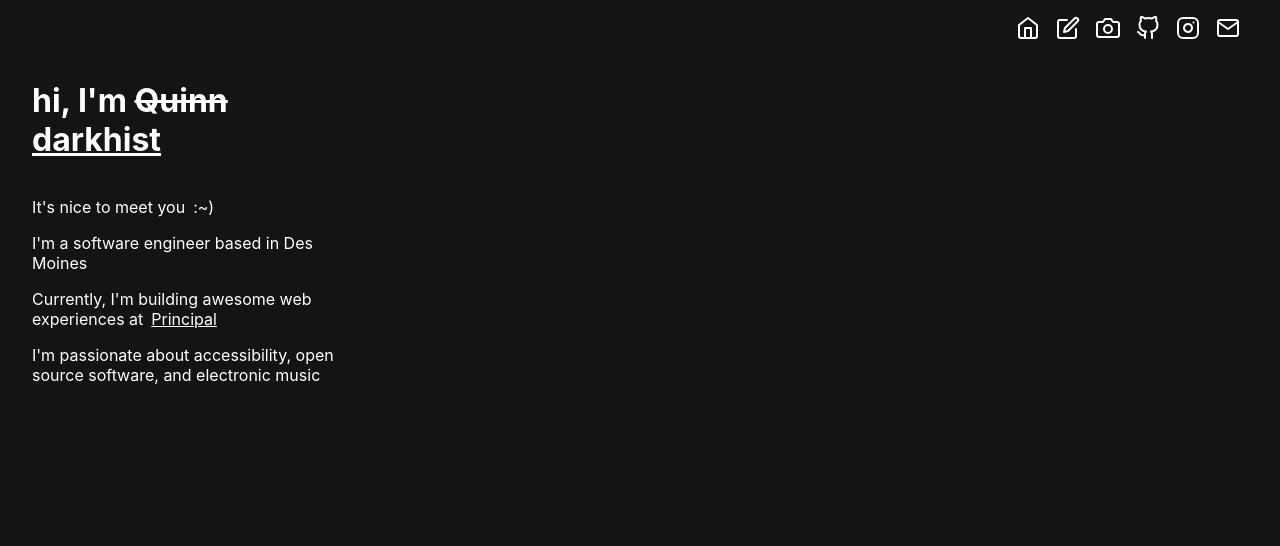
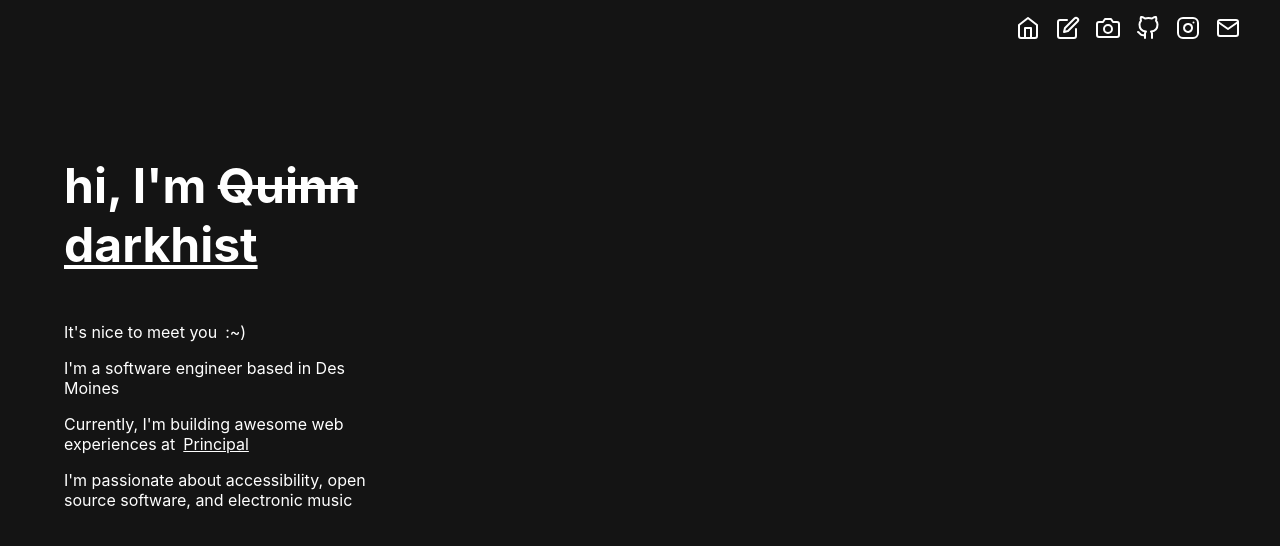
Before and after one commit to darkhist/darkhist.me, a Next.js app: page / in a window 1280 px wide. Shown: the top 546 px of the page. Built offline with nearby package versions, Linux system fonts and the light colour scheme; a web font is replaced by a local one.

Commit message:
style: home rm unused ruleset add some margin around title

```diff
--- a/pages/index.js
+++ b/pages/index.js
@@ -3,7 +3,7 @@ import styles from '../styles/home.module.css';
 
 const Home = () => (
   <Layout>
-    <div>
+    <div className={styles.wrapper}>
       <h1 className={styles.title}>
         hi, I&apos;m <del>Quinn</del>
         <br />
--- a/styles/home.module.css
+++ b/styles/home.module.css
@@ -1,14 +1,9 @@
-.header {
-  width: 100%;
-}
-
-.main {
-  display: flex;
-  flex-direction: column;
+.wrapper {
+  margin: 6rem 2rem;
 }
 
 .title {
-  font-size: 2rem;
+  font-size: 3rem;
 }
 
 .smile {
```
